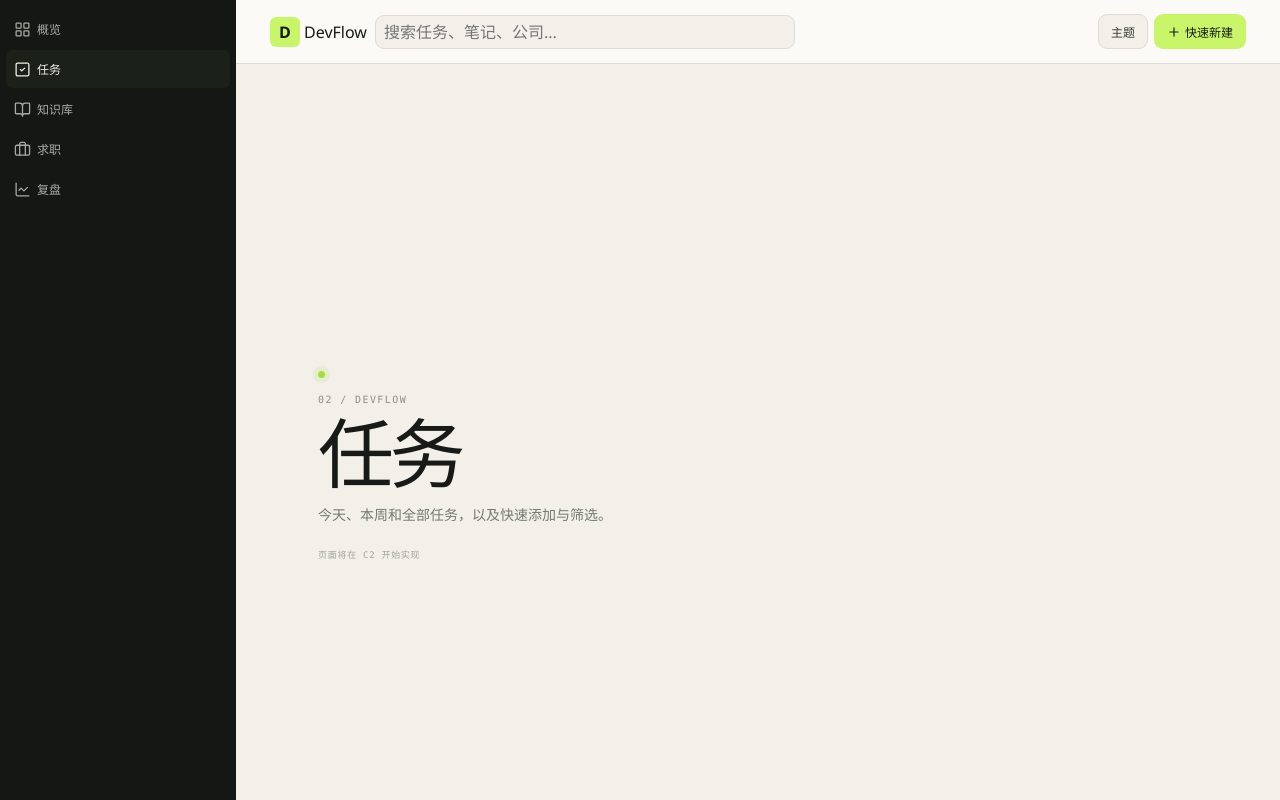
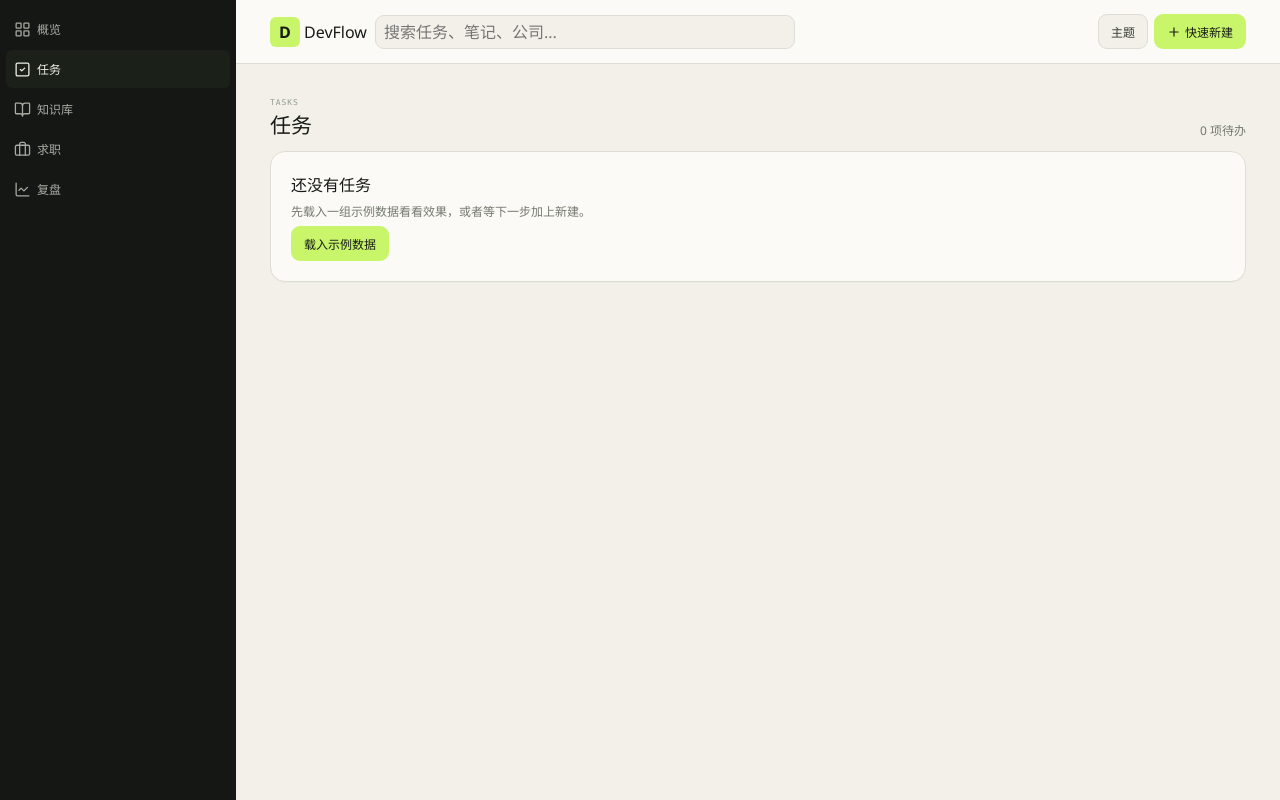
Before and after one commit to cyldstore/devflow, a Vue app in the folder devflow/: page /tasks in a window 1280 px wide. Built offline with nearby package versions, Linux system fonts and the light colour scheme.

Commit message:
feat(tasks): 任务列表分组渲染

```diff
--- a/devflow/src/pages/TasksView.vue
+++ b/devflow/src/pages/TasksView.vue
@@ -1,11 +1,302 @@
 <template>
-  <PagePlaceholder
-    index="02"
-    title="任务"
-    description="今天、本周和全部任务，以及快速添加与筛选。"
-  />
+  <section class="tasks">
+    <header class="page-head">
+      <div>
+        <p class="eyebrow">TASKS</p>
+        <h1>任务</h1>
+      </div>
+      <p class="summary">
+        {{ openCount }} 项待办
+        <template v-if="overdueCount > 0"> · {{ overdueCount }} 项逾期 </template>
+      </p>
+    </header>
+
+    <Card v-if="groups.length === 0" class="empty">
+      <div class="empty-body">
+        <p class="empty-title">还没有任务</p>
+        <p class="empty-text">先载入一组示例数据看看效果，或者等下一步加上新建。</p>
+        <Button variant="lime" @click="loadSeed">载入示例数据</Button>
+      </div>
+    </Card>
+
+    <div v-else class="groups">
+      <template v-for="group in groups" :key="group.key">
+        <section class="group">
+          <button
+            v-if="group.key === 'done'"
+            type="button"
+            class="group-label toggle"
+            :aria-expanded="doneOpen"
+            @click="doneOpen = !doneOpen"
+          >
+            <ChevronRight :size="12" :class="['chev', { open: doneOpen }]" aria-hidden="true" />
+            <span>{{ group.label }}</span>
+            <span class="count">{{ group.tasks.length }}</span>
+            <span class="line" />
+          </button>
+
+          <h2 v-else class="group-label">
+            <span>{{ group.label }}</span>
+            <span class="count">{{ group.tasks.length }}</span>
+            <span class="line" />
+          </h2>
+
+          <ul v-if="group.key !== 'done' || doneOpen" class="list">
+            <li
+              v-for="task in group.tasks"
+              :key="task.id"
+              :class="['row', { done: task.done, overdue: isOverdue(task, today) }]"
+            >
+              <span class="check" aria-hidden="true">
+                <Check v-if="task.done" :size="12" :stroke-width="2.6" />
+              </span>
+
+              <div class="copy">
+                <p class="title">{{ task.title }}</p>
+                <div class="meta">
+                  <Chip :tone="CATEGORY_TONES[task.category]">
+                    {{ CATEGORY_LABELS[task.category] }}
+                  </Chip>
+                  <span v-if="task.estimateMin" class="meta-item">
+                    {{ task.estimateMin }} 分钟
+                  </span>
+                  <time class="meta-item" :datetime="task.date">{{ task.date }}</time>
+                </div>
+              </div>
+
+              <span :class="['priority', task.priority.toLowerCase()]">{{ task.priority }}</span>
+            </li>
+          </ul>
+        </section>
+      </template>
+    </div>
+  </section>
 </template>
 
 <script setup lang="ts">
-import PagePlaceholder from '@/components/ui/PagePlaceholder.vue'
+import { computed, ref } from 'vue'
+import { Check, ChevronRight } from 'lucide-vue-next'
+import Button from '@/components/ui/Button.vue'
+import Card from '@/components/ui/Card.vue'
+import Chip from '@/components/ui/Chip.vue'
+import { localDate } from '@/lib/date'
+import { groupTasks, isOverdue } from '@/lib/tasks'
+import { loadSeed, useDatabase } from '@/stores/db'
+import type { TaskCategory } from '@/types'
+
+const CATEGORY_LABELS: Record<TaskCategory, string> = {
+  learning: '学习',
+  job: '求职',
+  project: '项目',
+  life: '生活',
+}
+
+const CATEGORY_TONES = {
+  learning: 'sage',
+  job: 'blue',
+  project: 'wood',
+  life: 'stone',
+} as const
+
+const db = useDatabase()
+const today = localDate()
+const doneOpen = ref(false)
+
+const groups = computed(() => groupTasks(db.tasks, today))
+const openCount = computed(() => db.tasks.filter((task) => !task.done).length)
+const overdueCount = computed(() => db.tasks.filter((task) => isOverdue(task, today)).length)
 </script>
+
+<style scoped>
+.tasks {
+  display: flex;
+  flex-direction: column;
+  gap: var(--space-6);
+}
+
+.page-head {
+  display: flex;
+  align-items: flex-end;
+  justify-content: space-between;
+  gap: var(--space-6);
+}
+
+.eyebrow {
+  margin: 0 0 var(--space-1);
+  font-family: var(--font-mono);
+  font-size: var(--text-2xs);
+  letter-spacing: 0.12em;
+  color: var(--color-text-faint);
+}
+
+h1 {
+  margin: 0;
+  font-size: var(--text-xl);
+  color: var(--color-text-strong);
+}
+
+.summary {
+  margin: 0;
+  font-size: var(--text-sm);
+  color: var(--color-text-muted);
+}
+
+.groups {
+  display: flex;
+  flex-direction: column;
+  gap: var(--space-5);
+}
+
+.group-label {
+  width: 100%;
+  height: 32px;
+  padding: 0 var(--space-5);
+  display: flex;
+  align-items: center;
+  gap: var(--space-2);
+  border: none;
+  background: transparent;
+  font-family: var(--font-mono);
+  font-size: var(--text-2xs);
+  letter-spacing: 0.09em;
+  color: var(--color-text-muted);
+  text-transform: uppercase;
+}
+
+.toggle {
+  cursor: pointer;
+}
+
+.chev {
+  transition: transform 160ms ease;
+}
+
+.chev.open {
+  transform: rotate(90deg);
+}
+
+.count {
+  color: var(--color-text-faint);
+}
+
+.line {
+  flex: 1;
+  height: 1px;
+  background: var(--color-border);
+}
+
+.list {
+  margin: 0;
+  padding: 0 var(--space-3) var(--space-2);
+  list-style: none;
+}
+
+.row {
+  display: flex;
+  align-items: flex-start;
+  gap: var(--space-4);
+  padding: var(--space-4) var(--space-4);
+  border-radius: var(--radius-sm);
+}
+
+.row + .row {
+  border-top: 1px solid var(--color-border);
+  border-radius: 0;
+}
+
+.row:hover {
+  background: var(--color-background);
+}
+
+.row.overdue .meta-item:last-child {
+  color: var(--color-danger);
+  font-weight: 600;
+}
+
+.row.done .title {
+  color: var(--color-text-faint);
+  text-decoration: line-through;
+}
+
+.check {
+  flex: none;
+  width: 16px;
+  height: 16px;
+  margin-top: 2px;
+  display: grid;
+  place-items: center;
+  border: 1px solid var(--color-border);
+  border-radius: var(--radius-xs);
+  color: var(--color-accent-contrast);
+  background: var(--color-background);
+}
+
+.row.done .check {
+  background: var(--color-accent);
+  border-color: var(--color-accent);
+}
+
+.copy {
+  flex: 1;
+  min-width: 0;
+}
+
+.title {
+  margin: 0;
+  font-size: var(--text-base);
+  color: var(--color-text);
+}
+
+.meta {
+  margin-top: var(--space-1);
+  display: flex;
+  align-items: center;
+  flex-wrap: wrap;
+  gap: var(--space-2);
+  font-size: var(--text-xs);
+  color: var(--color-text-faint);
+}
+
+.meta-item {
+  color: var(--color-text-faint);
+}
+
+.priority {
+  flex: none;
+  font-family: var(--font-mono);
+  font-size: var(--text-2xs);
+  font-weight: 600;
+}
+
+.priority.p0 {
+  color: var(--color-tone-coral-fg);
+}
+
+.priority.p1 {
+  color: var(--color-tone-amber-fg);
+}
+
+.priority.p2 {
+  color: var(--color-text-faint);
+}
+
+.empty-body {
+  display: flex;
+  flex-direction: column;
+  align-items: flex-start;
+  gap: var(--space-3);
+  padding: var(--space-8);
+}
+
+.empty-title {
+  margin: 0;
+  font-size: var(--text-lg);
+  color: var(--color-text-strong);
+}
+
+.empty-text {
+  margin: 0;
+  font-size: var(--text-sm);
+  color: var(--color-text-muted);
+}
+</style>
```
